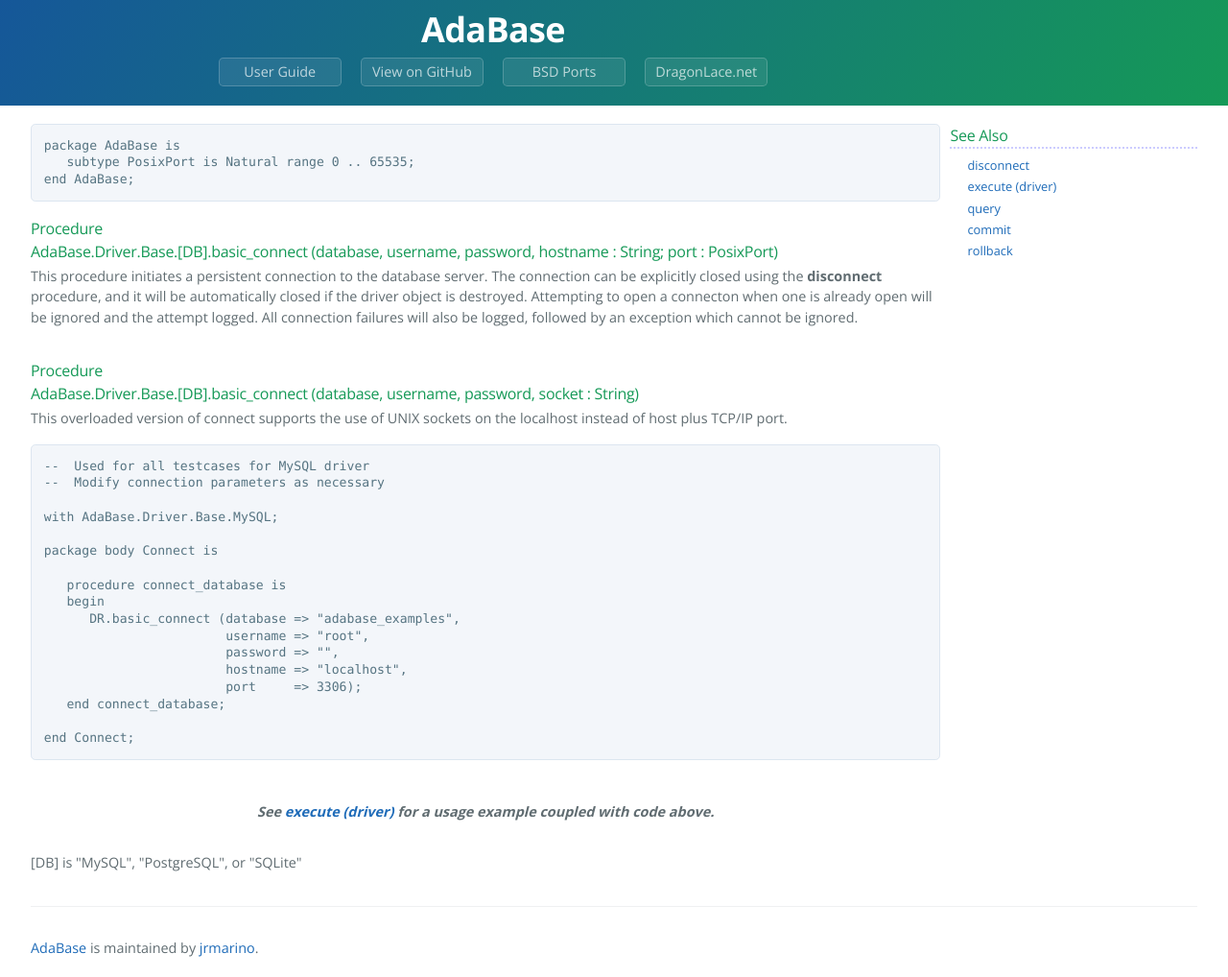
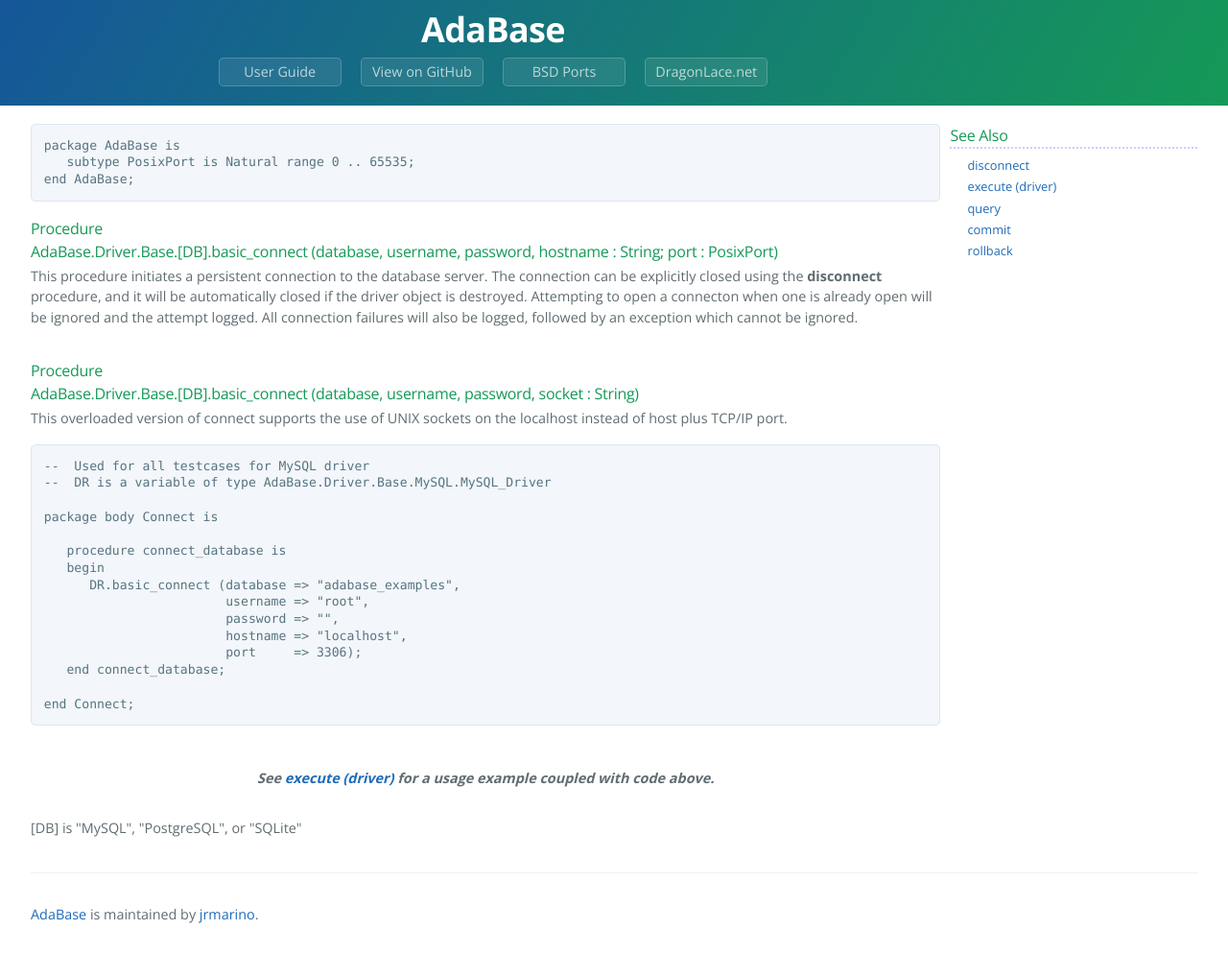
Before and after one commit to jrmarino/AdaBase, a Jekyll site: the page built from connect.md, in a window 1280 px wide. Shown: the whole page at 96% size. Built offline with Jekyll 4.4.1, drawn with Linux system fonts in a browser that asks for light colours; after the commit the page ends 983 px from its top, so only the background shows below that.

Commit message:
Improve connect example a bit

```diff
--- a/connect.md
+++ b/connect.md
@@ -23,9 +23,7 @@
 localhost instead of host plus TCP/IP port.</p>
 <pre class="code">
 --  Used for all testcases for MySQL driver
---  Modify connection parameters as necessary
-
-with AdaBase.Driver.Base.MySQL;
+--  DR is a variable of type AdaBase.Driver.Base.MySQL.MySQL_Driver
 
 package body Connect is
 
```
